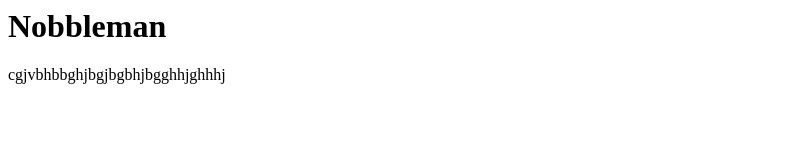
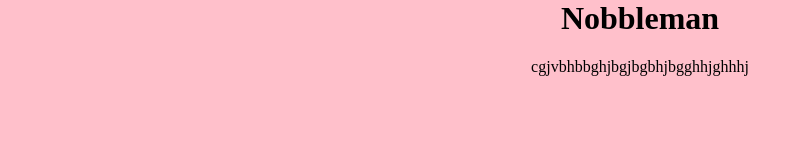
Before and after one commit to NoblemanVictor/Couseratest, a plain HTML site: page index.html in a window 1280 px wide. Shown: the whole page, without its empty margins (0-803 px from the left). Drawn offline with Linux system fonts and the light colour scheme.

Commit message:
Update index.html

```diff
--- a/index.html
+++ b/index.html
@@ -3,7 +3,7 @@
     <meta charset="UTF-8">
     <meta http-equiv="X-UA-Compatible" content="IE=edge">
     <meta name="viewport" content="width=device-width, initial-scale=1.0">
-    <link rel="stylesheet" href="style.cssgi">
+    <link rel="stylesheet" href="style.css">
     <title>Document</title>
 </head>
 <body>
```
